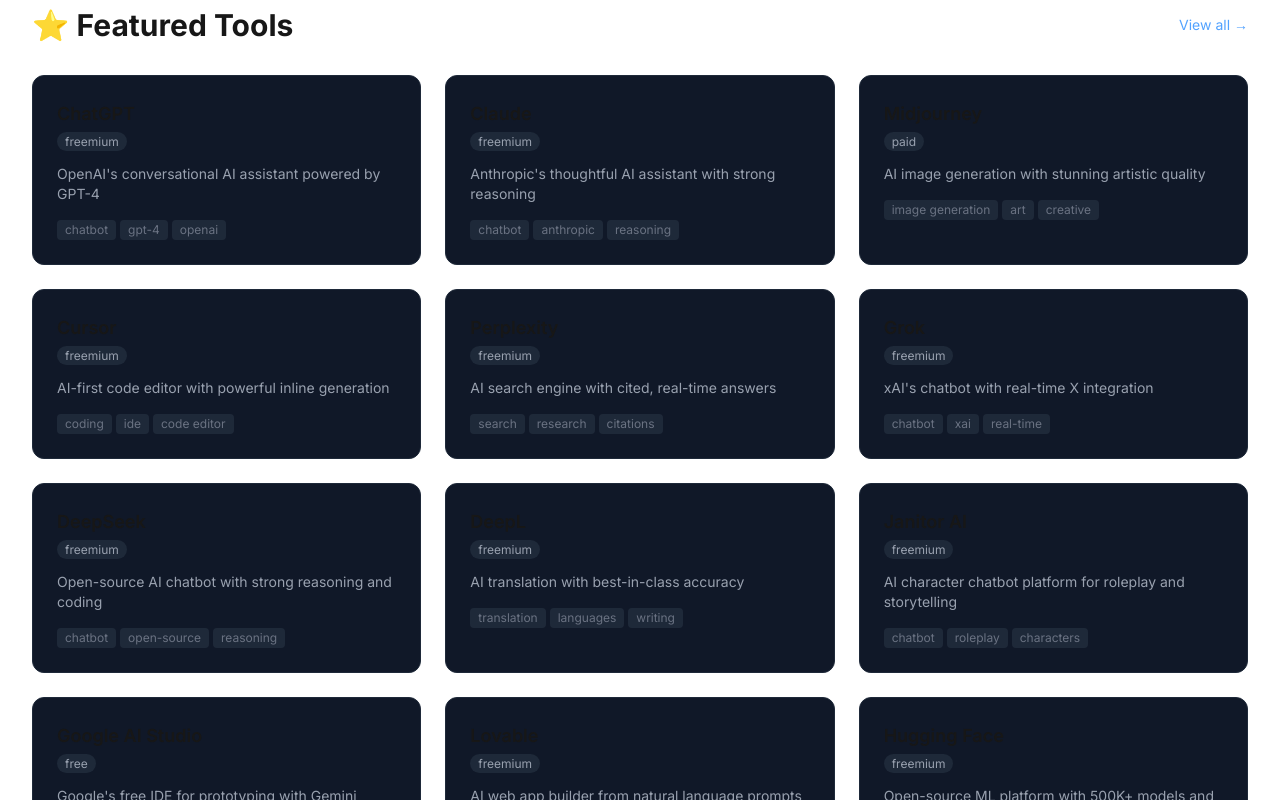
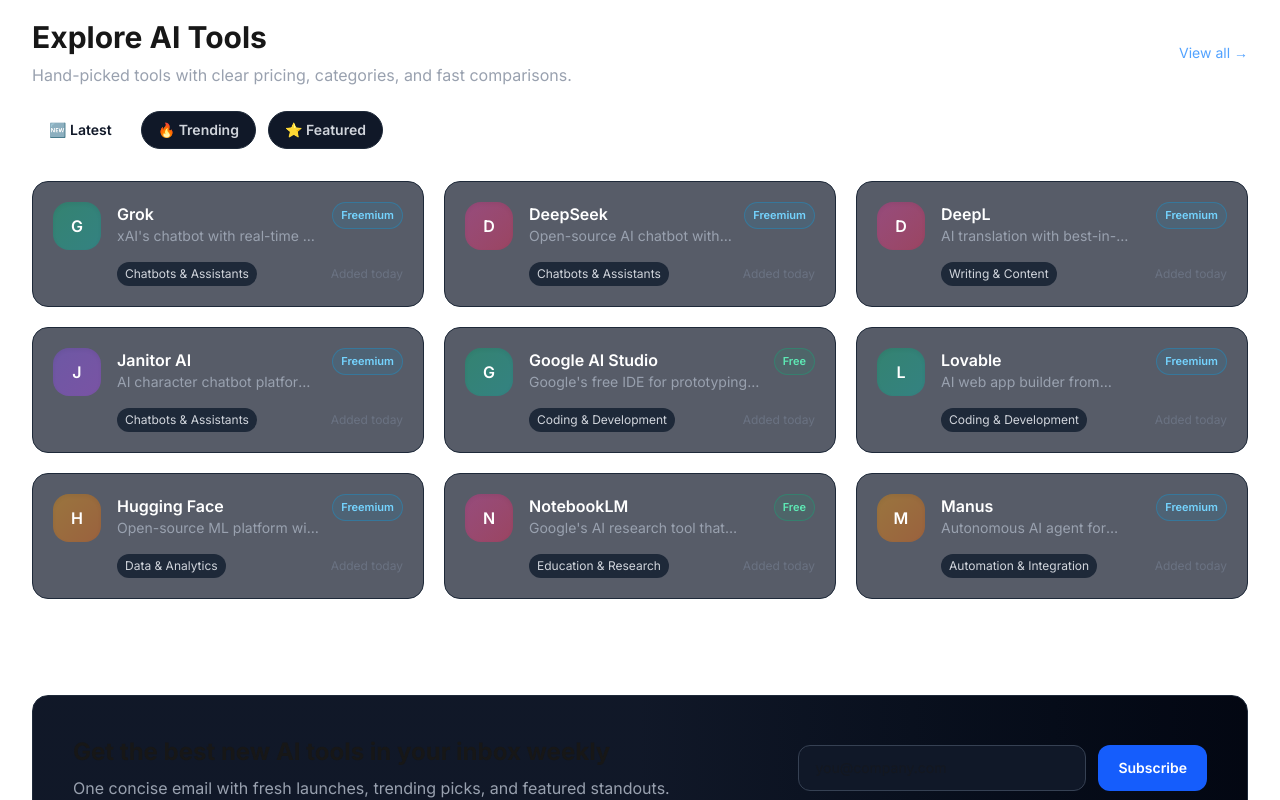
Before and after one commit to shibley/aisotools, a Next.js app: page / in a window 1280 px wide. Shown: the part 660-1460 px from the top of the page. Built offline with nearby package versions, Linux system fonts and the light colour scheme.

Commit message:
Redesign homepage with tabs, logos, and newsletter

```diff
--- a/src/app/page.tsx
+++ b/src/app/page.tsx
@@ -2,15 +2,28 @@
 import { tools } from "@/data/tools";
 import Link from "next/link";
 import SearchBar from "@/components/SearchBar";
+import HomeToolTabs from "@/components/HomeToolTabs";
 
 export default function Home() {
-  const featuredTools = tools.filter((t) => t.featured);
+  const featuredTools = tools.filter((t) => t.featured || t.sponsored);
+  const toolCount = tools.length;
+  const categoryCount = categories.length;
+
+  const categoryLabels = categories.reduce<Record<string, string>>((acc, category) => {
+    acc[category.slug] = category.name;
+    return acc;
+  }, {});
+
+  const categoryToolCounts = tools.reduce<Record<string, number>>((acc, tool) => {
+    acc[tool.category] = (acc[tool.category] || 0) + 1;
+    return acc;
+  }, {});
 
   return (
     <div>
       {/* Hero */}
       <section className="relative overflow-hidden">
-        <div className="absolute inset-0 bg-gradient-to-br from-blue-600/20 via-purple-600/10 to-transparent" />
+        <div className="absolute inset-0 bg-[radial-gradient(circle_at_top,_rgba(59,130,246,0.15),_transparent_55%),radial-gradient(circle_at_20%_20%,_rgba(168,85,247,0.12),_transparent_40%)]" />
         <div className="max-w-7xl mx-auto px-4 sm:px-6 lg:px-8 py-24 relative">
           <div className="text-center max-w-3xl mx-auto">
             <h1 className="text-3xl sm:text-5xl md:text-6xl font-bold mb-6">
@@ -20,15 +33,23 @@
               </span>{" "}
               for Any Task
             </h1>
-            <p className="text-xl text-gray-400 mb-8">
-              Discover {tools.length}+ curated AI tools across {categories.length} categories.
-              Updated daily. Find the perfect AI tool in seconds.
+            <p className="text-lg sm:text-xl text-gray-400 mb-6">
+              Curated, fast, and trusted. Discover the right AI tool in seconds.
             </p>
+            <div className="mb-6 text-sm sm:text-base text-gray-300 font-medium">
+              {toolCount}+ AI tools across {categoryCount} categories
+            </div>
             <div className="flex flex-col sm:flex-row gap-4 justify-center px-2">
               <SearchBar />
             </div>
             <div className="flex flex-wrap justify-center gap-2 mt-6">
-              {["ChatGPT alternatives", "AI writing tools", "AI image generators", "AI coding assistants", "Free AI tools"].map((tag) => (
+              {[
+                "ChatGPT alternatives",
+                "AI writing tools",
+                "AI image generators",
+                "AI coding assistants",
+                "Free AI tools",
+              ].map((tag) => (
                 <span
                   key={tag}
                   className="bg-gray-800 text-gray-300 px-3 py-1 rounded-full text-sm hover:bg-gray-700 cursor-pointer transition"
@@ -41,61 +62,50 @@
         </div>
       </section>
 
-      {/* Featured Tools */}
+      {/* Tool Tabs */}
       <section className="max-w-7xl mx-auto px-4 sm:px-6 lg:px-8 py-16">
-        <div className="flex items-center justify-between mb-8">
-          <h2 className="text-3xl font-bold">⭐ Featured Tools</h2>
+        <div className="flex items-center justify-between mb-6">
+          <div>
+            <h2 className="text-3xl font-bold">Explore AI Tools</h2>
+            <p className="text-gray-400 mt-2">
+              Hand-picked tools with clear pricing, categories, and fast comparisons.
+            </p>
+          </div>
           <Link href="/category" className="text-blue-400 hover:text-blue-300 text-sm">
             View all →
           </Link>
         </div>
-        <div className="grid grid-cols-1 md:grid-cols-2 lg:grid-cols-3 gap-6">
-          {featuredTools.map((tool) => (
-            <Link
-              key={tool.slug}
-              href={`/tool/${tool.slug}`}
-              className={`rounded-xl p-6 transition group relative ${
-                tool.sponsored
-                  ? "bg-gradient-to-br from-blue-600/10 to-purple-600/10 border-2 border-blue-500/30 hover:border-blue-500/50 shadow-lg shadow-blue-500/5"
-                  : "bg-gray-900 border border-gray-800 hover:border-blue-500/50 hover:bg-gray-900/80"
-              }`}
+        <HomeToolTabs tools={tools} featuredTools={featuredTools} categoryLabels={categoryLabels} />
+      </section>
+
+      {/* Newsletter */}
+      <section className="max-w-7xl mx-auto px-4 sm:px-6 lg:px-8 py-8">
+        <div className="rounded-2xl border border-gray-800 bg-gradient-to-r from-gray-900 via-gray-900 to-gray-950 p-8 md:p-10 flex flex-col md:flex-row items-center justify-between gap-6">
+          <div>
+            <h2 className="text-2xl font-bold">Get the best new AI tools in your inbox weekly</h2>
+            <p className="text-gray-400 mt-2">
+              One concise email with fresh launches, trending picks, and featured standouts.
+            </p>
+          </div>
+          <form
+            className="flex flex-col sm:flex-row gap-3 w-full md:w-auto"
+            action="/api/subscribe"
+            method="post"
+          >
+            <input
+              type="email"
+              name="email"
+              required
+              placeholder="you@company.com"
+              className="w-full sm:w-72 bg-gray-900 border border-gray-700 rounded-xl px-4 py-3 text-sm focus:outline-none focus:border-blue-500"
+            />
+            <button
+              type="submit"
+              className="bg-blue-600 hover:bg-blue-700 text-white px-5 py-3 rounded-xl text-sm font-semibold transition"
             >
-              {tool.sponsored && (
-                <div className="absolute -top-2.5 right-4">
-                  <span className="bg-gradient-to-r from-amber-500 to-orange-500 text-white text-xs font-bold px-3 py-1 rounded-full shadow-md">
-                    ⭐ Featured
-                  </span>
-                </div>
-              )}
-              <div className="flex items-start justify-between mb-3">
-                <div>
-                  <h3 className="text-lg font-semibold group-hover:text-blue-400 transition">
-                    {tool.name}
-                  </h3>
-                  <span className={`text-xs px-2 py-0.5 rounded-full ${
-                    tool.sponsored
-                      ? "bg-blue-500/10 text-blue-400 border border-blue-500/20"
-                      : "bg-gray-800 text-gray-400"
-                  }`}>
-                    {tool.pricing}
-                  </span>
-                </div>
-              </div>
-              <p className={`text-sm mb-4 ${tool.sponsored ? "text-gray-300" : "text-gray-400"}`}>
-                {tool.shortDescription}
-              </p>
-              <div className="flex flex-wrap gap-1">
-                {tool.tags.slice(0, 3).map((tag) => (
-                  <span
-                    key={tag}
-                    className="text-xs bg-gray-800 text-gray-500 px-2 py-0.5 rounded"
-                  >
-                    {tag}
-                  </span>
-                ))}
-              </div>
-            </Link>
-          ))}
+              Subscribe
+            </button>
+          </form>
         </div>
       </section>
 
@@ -114,7 +124,7 @@
                 {cat.name}
               </h3>
               <p className="text-gray-500 text-xs mt-1">
-                {cat.subcategories.length} subcategories
+                {categoryToolCounts[cat.slug] || 0} tools
               </p>
             </Link>
           ))}
--- /dev/null
+++ b/src/components/HomeToolTabs.tsx
@@ -0,0 +1,130 @@
+"use client";
+
+import { useMemo, useState } from "react";
+import Link from "next/link";
+import ToolLogo from "@/components/ToolLogo";
+import type { Tool } from "@/data/tools";
+
+const tabs = [
+  { id: "latest", label: "🆕 Latest" },
+  { id: "trending", label: "🔥 Trending" },
+  { id: "featured", label: "⭐ Featured" },
+] as const;
+
+type TabId = (typeof tabs)[number]["id"];
+
+const pricingLabels: Record<Tool["pricing"], string> = {
+  free: "Free",
+  freemium: "Freemium",
+  paid: "Paid",
+  "open-source": "Open Source",
+};
+
+const pricingStyles: Record<Tool["pricing"], string> = {
+  free: "bg-emerald-500/10 text-emerald-300 border border-emerald-500/30",
+  freemium: "bg-sky-500/10 text-sky-300 border border-sky-500/30",
+  paid: "bg-amber-500/10 text-amber-300 border border-amber-500/30",
+  "open-source": "bg-violet-500/10 text-violet-300 border border-violet-500/30",
+};
+
+function formatAddedDate(addedDate: string) {
+  const added = new Date(addedDate);
+  if (Number.isNaN(added.getTime())) return "Added recently";
+  const now = new Date();
+  const diffMs = now.getTime() - added.getTime();
+  const days = Math.max(0, Math.floor(diffMs / (1000 * 60 * 60 * 24)));
+  if (days === 0) return "Added today";
+  if (days === 1) return "Added 1 day ago";
+  return `Added ${days} days ago`;
+}
+
+interface HomeToolTabsProps {
+  tools: Tool[];
+  featuredTools: Tool[];
+  categoryLabels: Record<string, string>;
+}
+
+export default function HomeToolTabs({ tools, featuredTools, categoryLabels }: HomeToolTabsProps) {
+  const [activeTab, setActiveTab] = useState<TabId>("latest");
+
+  const latestTools = useMemo(() => {
+    return [...tools]
+      .sort((a, b) => new Date(b.addedDate).getTime() - new Date(a.addedDate).getTime())
+      .slice(0, 9);
+  }, [tools]);
+
+  const trendingTools = useMemo(() => {
+    return [...tools]
+      .sort((a, b) => {
+        const diff = (b.alternatives?.length ?? 0) - (a.alternatives?.length ?? 0);
+        if (diff !== 0) return diff;
+        return a.name.localeCompare(b.name);
+      })
+      .slice(0, 9);
+  }, [tools]);
+
+  const featuredSet = useMemo(() => featuredTools, [featuredTools]);
+
+  const activeTools =
+    activeTab === "latest" ? latestTools : activeTab === "trending" ? trendingTools : featuredSet;
+
+  return (
+    <div>
+      <div className="flex flex-wrap items-center gap-3 mb-8">
+        {tabs.map((tab) => {
+          const isActive = activeTab === tab.id;
+          return (
+            <button
+              key={tab.id}
+              onClick={() => setActiveTab(tab.id)}
+              className={`px-4 py-2 rounded-full text-sm font-semibold transition border ${
+                isActive
+                  ? "bg-white text-gray-900 border-white"
+                  : "bg-gray-900 text-gray-300 border-gray-800 hover:border-gray-600"
+              }`}
+              aria-pressed={isActive}
+              type="button"
+            >
+              {tab.label}
+            </button>
+          );
+        })}
+      </div>
+
+      <div className="grid grid-cols-1 md:grid-cols-2 lg:grid-cols-3 gap-5">
+        {activeTools.map((tool) => (
+          <Link
+            key={tool.slug}
+            href={`/tool/${tool.slug}`}
+            className="group rounded-2xl border border-gray-800 bg-gray-900/70 p-5 transition hover:border-blue-500/50 hover:bg-gray-900"
+          >
+            <div className="flex gap-4">
+              <ToolLogo name={tool.name} url={tool.url} logoUrl={tool.logoUrl} size={48} />
+              <div className="min-w-0 flex-1">
+                <div className="flex items-start justify-between gap-3">
+                  <div className="min-w-0">
+                    <h3 className="font-semibold text-white truncate group-hover:text-blue-300 transition">
+                      {tool.name}
+                    </h3>
+                    <p className="text-sm text-gray-400 line-clamp-1">{tool.shortDescription}</p>
+                  </div>
+                  <span className={`text-[11px] font-semibold px-2 py-1 rounded-full ${pricingStyles[tool.pricing]}`}>
+                    {pricingLabels[tool.pricing]}
+                  </span>
+                </div>
+                <div className="mt-4 flex items-center justify-between">
+                  <span className="text-xs bg-gray-800 text-gray-300 px-2 py-1 rounded-full">
+                    {categoryLabels[tool.category] ?? tool.category}
+                  </span>
+                  {activeTab === "latest" && (
+                    <span className="text-xs text-gray-500">{formatAddedDate(tool.addedDate)}</span>
+                  )}
+                </div>
+              </div>
+            </div>
+          </Link>
+        ))}
+      </div>
+    </div>
+  );
+}
--- /dev/null
+++ b/src/components/ToolLogo.tsx
@@ -0,0 +1,68 @@
+"use client";
+
+import { useMemo, useState } from "react";
+
+interface ToolLogoProps {
+  name: string;
+  url: string;
+  logoUrl?: string;
+  size?: number;
+}
+
+const fallbackColors = [
+  "from-sky-500/40 to-blue-500/40",
+  "from-emerald-500/40 to-teal-500/40",
+  "from-amber-500/40 to-orange-500/40",
+  "from-pink-500/40 to-rose-500/40",
+  "from-violet-500/40 to-purple-500/40",
+];
+
+export default function ToolLogo({ name, url, logoUrl, size = 44 }: ToolLogoProps) {
+  const domain = useMemo(() => {
+    try {
+      return new URL(url).hostname;
+    } catch {
+      return "";
+    }
+  }, [url]);
+
+  const fallbackSrc = domain
+    ? `https://www.google.com/s2/favicons?domain=${domain}&sz=64`
+    : "";
+
+  const [currentSrc, setCurrentSrc] = useState<string | null>(logoUrl || fallbackSrc || null);
+  const [triedFallback, setTriedFallback] = useState(false);
+
+  const initial = name?.trim()?.[0]?.toUpperCase() || "?";
+  const colorIndex = (name?.charCodeAt(0) || 0) % fallbackColors.length;
+
+  if (!currentSrc) {
+    return (
+      <div
+        className={`flex items-center justify-center rounded-2xl bg-gradient-to-br ${fallbackColors[colorIndex]} text-white font-semibold shadow-inner`}
+        style={{ width: size, height: size }}
+        aria-label={`${name} logo`}
+      >
+        {initial}
+      </div>
+    );
+  }
+
+  return (
+    <img
+      src={currentSrc}
+      alt={`${name} logo`}
+      width={size}
+      height={size}
+      className="rounded-2xl bg-gray-900 object-contain shadow-sm"
+      onError={() => {
+        if (!triedFallback && logoUrl && fallbackSrc) {
+          setCurrentSrc(fallbackSrc);
+          setTriedFallback(true);
+        } else {
+          setCurrentSrc(null);
+        }
+      }}
+    />
+  );
+}
```
